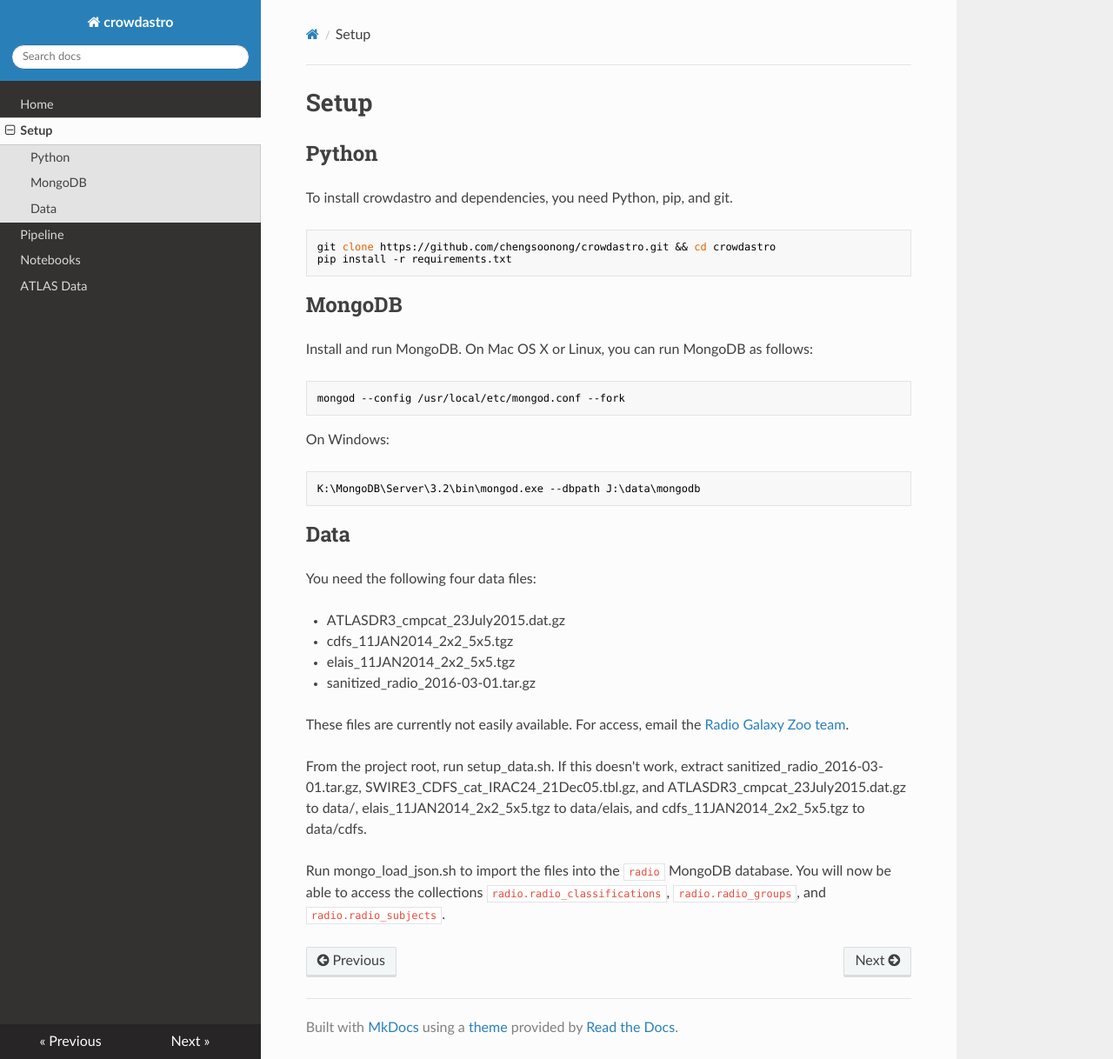
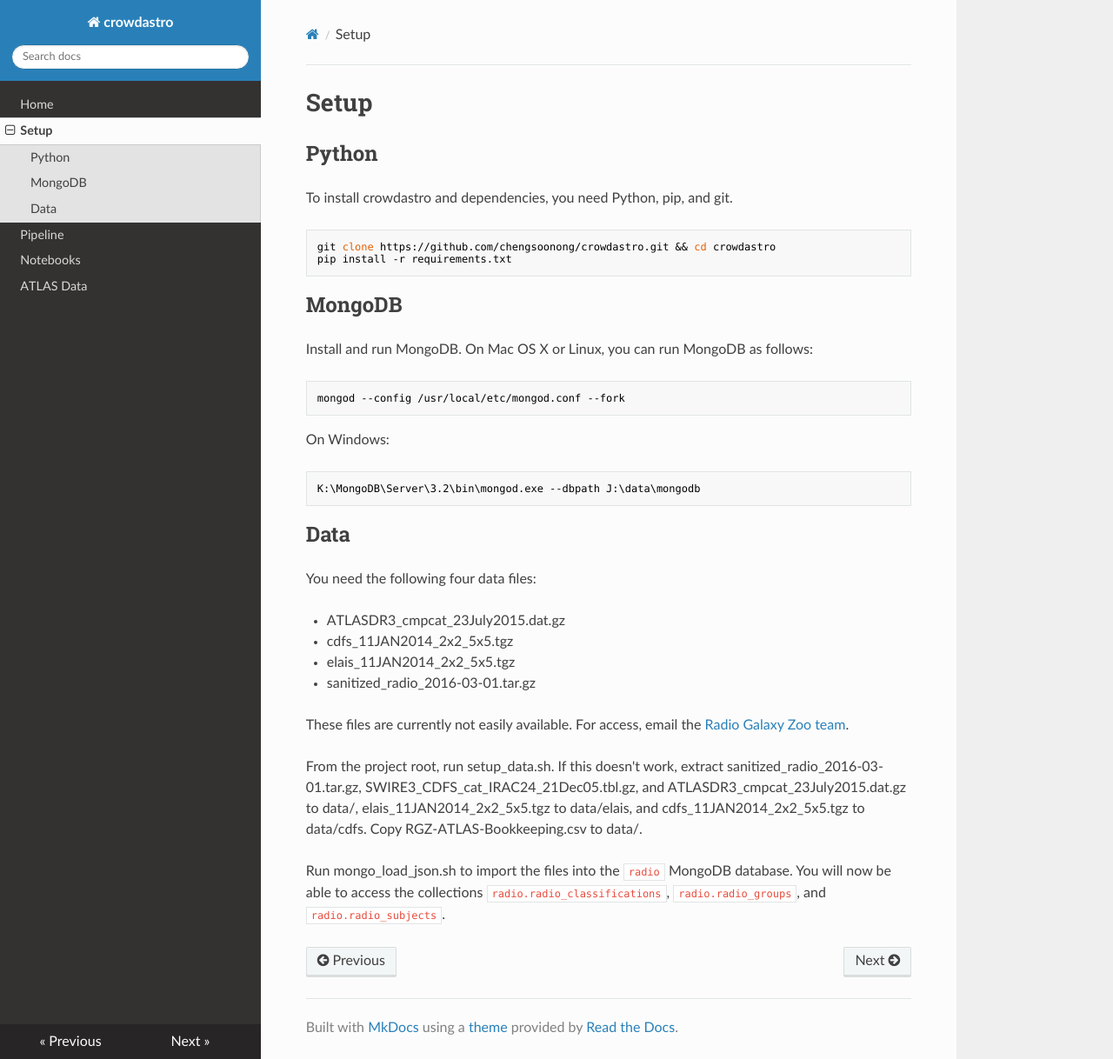
Before and after one commit to chengsoonong/crowdastro, an MkDocs documentation site: the page built from docs/setup.md, in a window 1280 px wide and 1218 px high. Shown: the whole window at 87% size. Built offline with MkDocs 1.6.1, drawn with Linux system fonts in a browser that asks for light colours; nearby versions of some CDN libraries; old or Windows-style settings are respelled for this version of MkDocs.

Commit message:
Added RGZ-ATLAS bookkeeping documentation.

```diff
--- a/docs/setup.md
+++ b/docs/setup.md
@@ -33,6 +33,6 @@ You need the following four data files:
 
 These files are currently not easily available. For access, email the [Radio Galaxy Zoo team](https://github.com/zooniverse/Radio-Galaxy-Zoo).
 
-From the project root, run setup_data.sh. If this doesn't work, extract sanitized_radio_2016-03-01.tar.gz, SWIRE3_CDFS_cat_IRAC24_21Dec05.tbl.gz, and ATLASDR3_cmpcat_23July2015.dat.gz to data/, elais_11JAN2014_2x2_5x5.tgz to data/elais, and cdfs_11JAN2014_2x2_5x5.tgz to data/cdfs.
+From the project root, run setup_data.sh. If this doesn't work, extract sanitized_radio_2016-03-01.tar.gz, SWIRE3_CDFS_cat_IRAC24_21Dec05.tbl.gz, and ATLASDR3_cmpcat_23July2015.dat.gz to data/, elais_11JAN2014_2x2_5x5.tgz to data/elais, and cdfs_11JAN2014_2x2_5x5.tgz to data/cdfs. Copy RGZ-ATLAS-Bookkeeping.csv to data/.
 
 Run mongo_load_json.sh to import the files into the `radio` MongoDB database. You will now be able to access the collections `radio.radio_classifications`, `radio.radio_groups`, and `radio.radio_subjects`.
```
Also changed, not shown: 1 other file.
